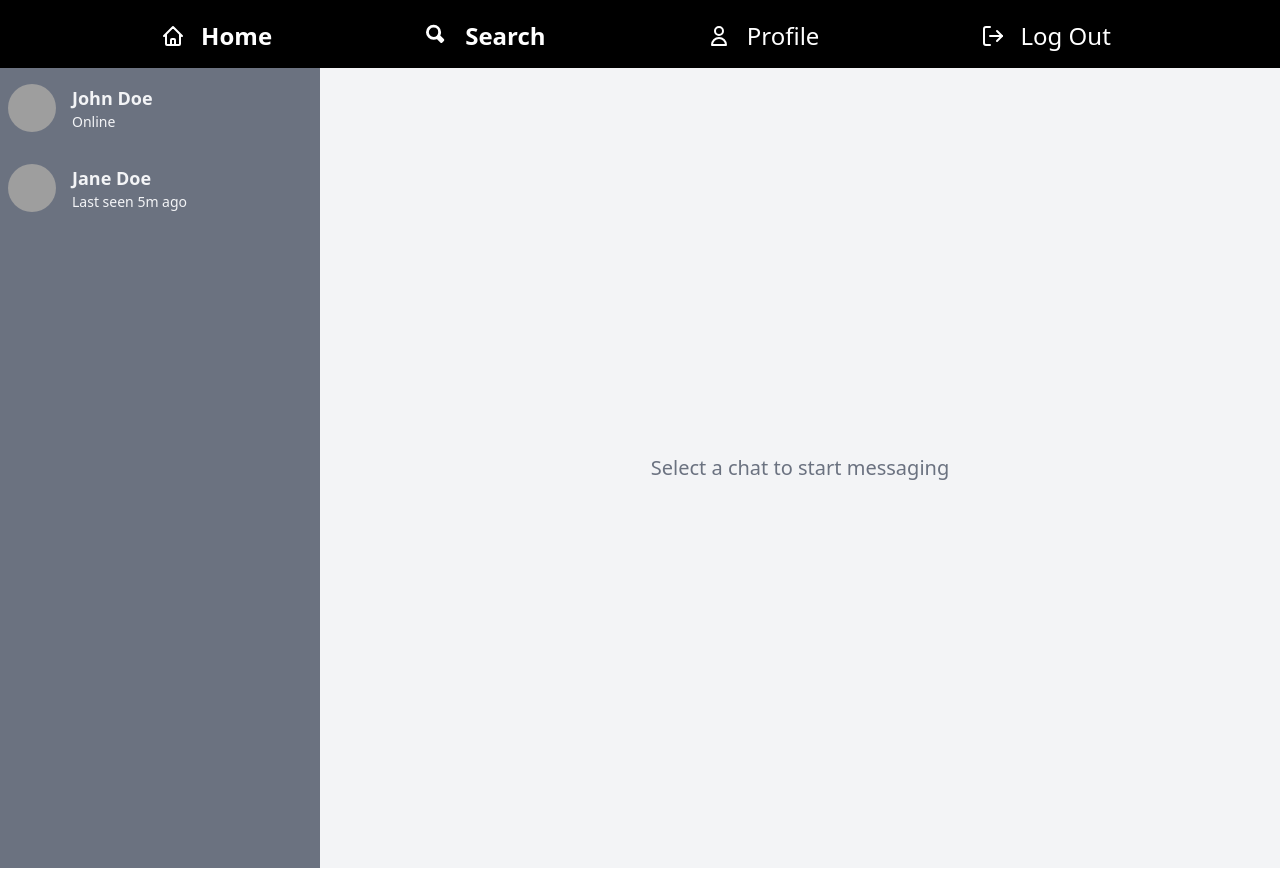
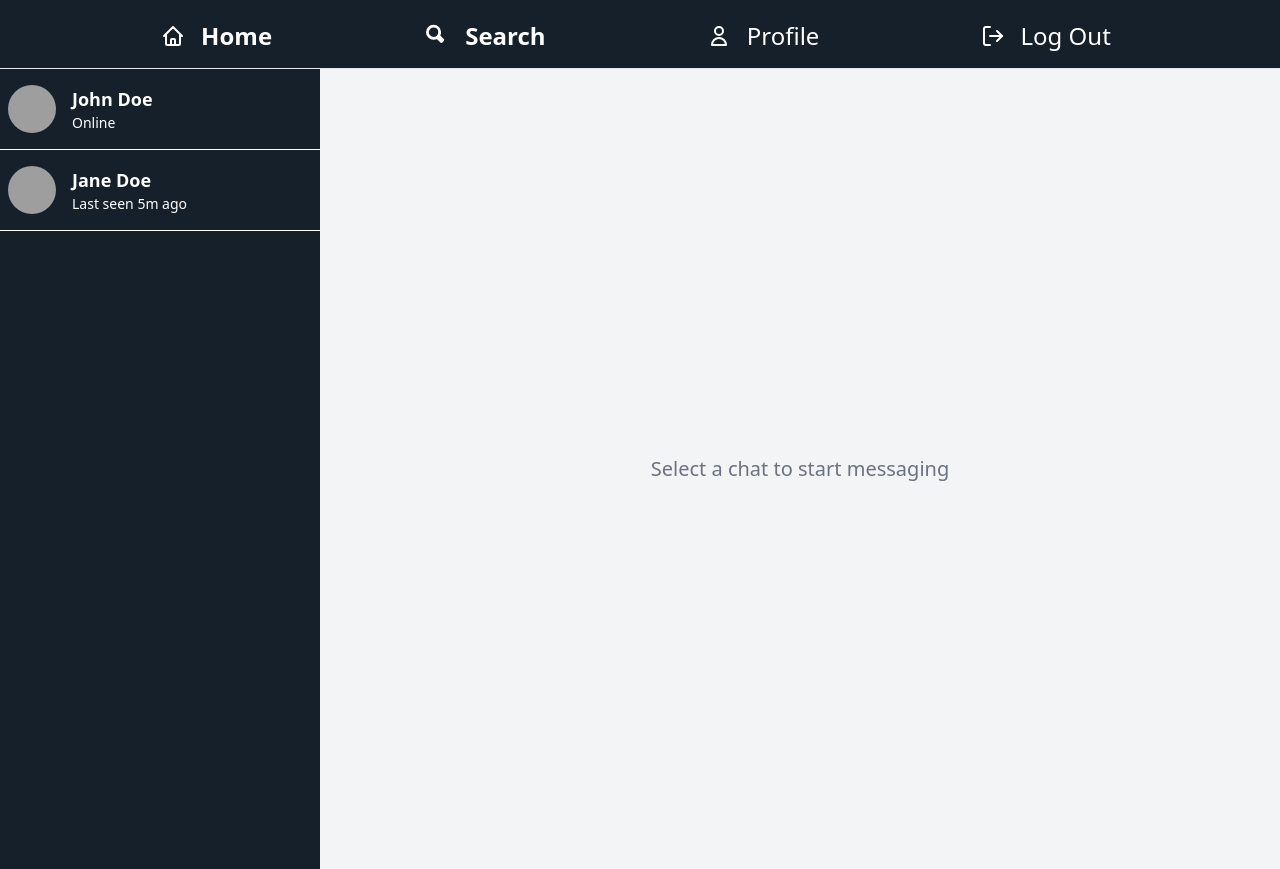
Before and after one commit to nareshb07/web-page-test-2, a plain HTML site: page index.html in a window 1280 px wide. Drawn offline with nearby package versions, Linux system fonts and the light colour scheme; grey boxes are pictures that could not be loaded.

Commit message:
Update index.html

```diff
--- a/index.html
+++ b/index.html
@@ -4,15 +4,9 @@
     <meta charset="UTF-8">
     <meta name="viewport" content="width=device-width, initial-scale=1.0">
     <script src="https://cdn.tailwindcss.com"></script>
+
     </head>
-  <!DOCTYPE html>
-<html>
-  <head>
-    <meta charset="UTF-8" />
-    <meta name="viewport" content="width=device-width, initial-scale=1.0" />
-    <script src="https://cdn.tailwindcss.com"></script>
-  </head>
-  <nav class="sm:flex-column flex flex-wrap justify-evenly bg-black p-4 sm:items-center">
+<nav class="sm:flex-column flex flex-wrap justify-evenly  p-4 sm:items-center" style="background-color: #15202b";>
   <a href="#" class="px-text-base group mt-1 flex items-center font-semibold leading-6 text-white hover:text-white">
     <svg class="mr-4 h-6 w-6" stroke="currentColor" fill="none" viewBox="0 0 24 24">
       <path stroke-linecap="round" stroke-linejoin="round" stroke-width="2" d="M3 12l9-9 9 9M5 10v10a1 1 0 001 1h3a1 1 0 001-1v-4a1 1 0 011-1h2a1 1 0 011 1v4a1 1 0 001 1h3a1 1 0 001-1V10M9 21h6"></path>
@@ -41,11 +35,12 @@
     <p class="hidden text-2xl md:block">Log Out</p>
   </a>
 </nav>
+<hr class = "border-t">
 
 <main>
   <div class="flex flex-col md:flex-row">
     <!-- Chat List Section -->
-      <div class="h-screen w-full flex-shrink-0 overflow-y-auto bg-gray-500 md:w-1/3 lg:w-1/4">
+    <div class="h-screen w-full flex-shrink-0 overflow-y-auto  md:w-1/3 lg:w-1/4" style="background-color: #15202b;">
       <!-- Chat List Items -->
       <div class="">
         <div class="flex items-center px-2 py-4 hover:bg-slate-600">
@@ -53,21 +48,23 @@
             <img src="https://randomuser.me/api/portraits/men/11.jpg" alt="Profile picture" class="h-12 w-12 rounded-full" />
           </div>
           <div class="ml-4">
-              <div class="text-lg font-bold text-gray-100">John Doe</div>
-              <div class="text-sm text-gray-100">Online</div>
+            <div class="text-lg font-bold text-white">John Doe</div>
+            <div class="text-sm text-white">Online</div>
           </div>
         </div>
+        <hr class = "border-white" >
         <div class="flex items-center px-2 py-4 hover:bg-slate-600">
           <div class="flex-shrink-0">
             <img src="https://randomuser.me/api/portraits/women/11.jpg" alt="Profile picture" class="h-12 w-12 rounded-full" />
           </div>
           <div class="ml-4">
-              <div class="text-lg font-bold text-gray-100">Jane Doe</div>
-              <div class="text-sm text-gray-100">Last seen 5m ago</div>
+            <div class="text-lg font-bold text-white">Jane Doe</div>
+            <div class="text-sm text-white">Last seen 5m ago</div>
           </div>
         </div>
         <!-- ... -->
       </div>
+      <hr class="border-white">
     </div>
 
     <!-- Chat Area Section -->
```
Lines whose indentation alone changed are shown as unchanged.
